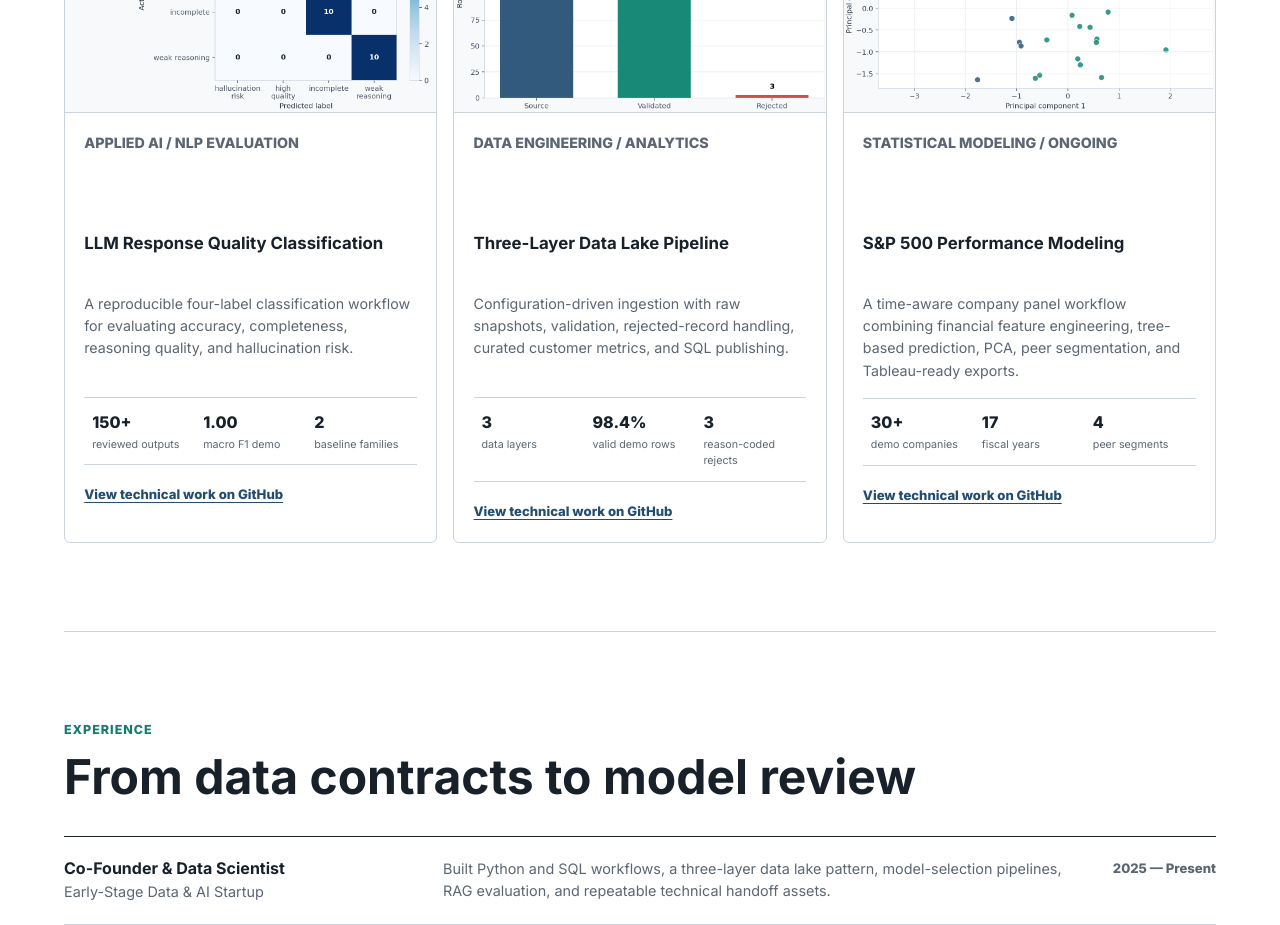
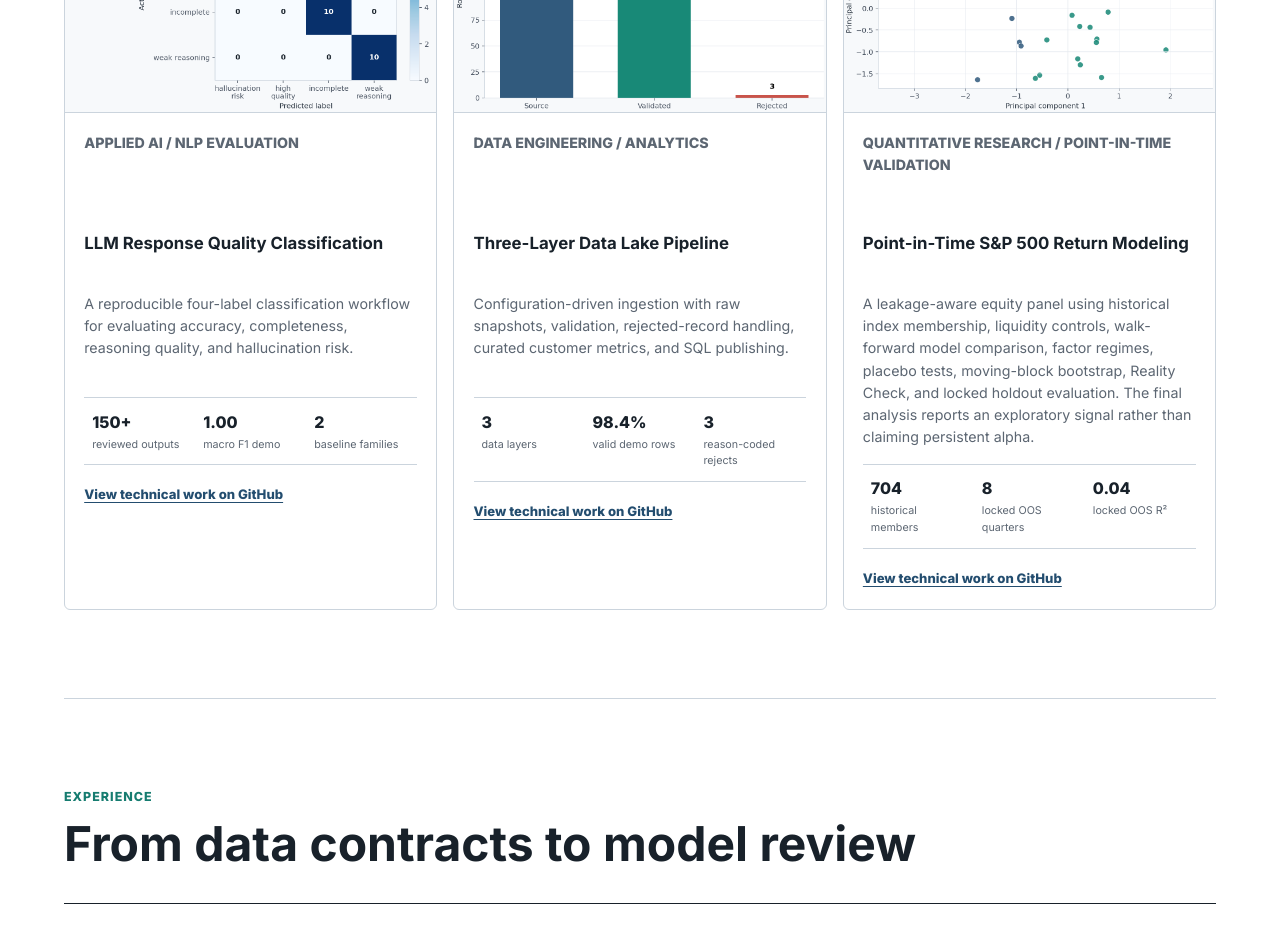
Before and after one commit to jbinhuang01/jb-portfolio, a Next.js app: page / in a window 1280 px wide. Shown: the part 1120-2045 px from the top of the page. Built offline with nearby package versions, Linux system fonts and the light colour scheme.

Commit message:
Add point-in-time S&P 500 research project

```diff
--- a/app/page.tsx
+++ b/app/page.tsx
@@ -9,6 +9,7 @@ type Project = {
   description: string;
   metrics: Array<[string, string]>;
   image: string;
+  link: string;
 };
 
 const projects: Project[] = [
@@ -20,6 +21,7 @@ const projects: Project[] = [
       "A reproducible four-label classification workflow for evaluating accuracy, completeness, reasoning quality, and hallucination risk.",
     metrics: [["150+", "reviewed outputs"], ["1.00", "macro F1 demo"], ["2", "baseline families"]],
     image: "/assets/llm-quality.png",
+    link: "https://github.com/jbinhuang01/jb-portfolio/tree/portfolio-v2",
   },
   {
     category: "data",
@@ -29,15 +31,17 @@ const projects: Project[] = [
       "Configuration-driven ingestion with raw snapshots, validation, rejected-record handling, curated customer metrics, and SQL publishing.",
     metrics: [["3", "data layers"], ["98.4%", "valid demo rows"], ["3", "reason-coded rejects"]],
     image: "/assets/data-lake.png",
+    link: "https://github.com/jbinhuang01/jb-portfolio/tree/portfolio-v2",
   },
   {
     category: "modeling",
-    label: "Statistical modeling / ongoing",
-    title: "S&P 500 Performance Modeling",
+    label: "Quantitative research / point-in-time validation",
+    title: "Point-in-Time S&P 500 Return Modeling",
     description:
-      "A time-aware company panel workflow combining financial feature engineering, tree-based prediction, PCA, peer segmentation, and Tableau-ready exports.",
-    metrics: [["30+", "demo companies"], ["17", "fiscal years"], ["4", "peer segments"]],
+      "A leakage-aware equity panel using historical index membership, liquidity controls, walk-forward model comparison, factor regimes, placebo tests, moving-block bootstrap, Reality Check, and locked holdout evaluation. The final analysis reports an exploratory signal rather than claiming persistent alpha.",
+    metrics: [["704", "historical members"], ["8", "locked OOS quarters"], ["0.04", "locked OOS R²"]],
     image: "/assets/sp500-segments.png",
+    link: "https://github.com/jbinhuang01/sp500-modeling",
   },
 ];
 
@@ -87,7 +91,7 @@ export default function Home() {
           <div className="section-heading">
             <div><p className="eyebrow">Selected work</p><h2>Production-oriented projects</h2></div>
             <div className="filters" role="group" aria-label="Filter projects">
-              {[["all", "All"], ["ai", "Applied AI"], ["data", "Data Engineering"], ["modeling", "Modeling"]].map(([value, label]) => (
+              {[['all', 'All'], ['ai', 'Applied AI'], ['data', 'Data Engineering'], ['modeling', 'Modeling']].map(([value, label]) => (
                 <button className={`filter ${filter === value ? "active" : ""}`} key={value} onClick={() => setFilter(value)} type="button">{label}</button>
               ))}
             </div>
@@ -103,7 +107,7 @@ export default function Home() {
                   <dl className="project-results">
                     {project.metrics.map(([value, label]) => <div key={label}><dt>{value}</dt><dd>{label}</dd></div>)}
                   </dl>
-                  <a className="project-link" href="https://github.com/jbinhuang01/jb-portfolio">View technical work on GitHub</a>
+                  <a className="project-link" href={project.link}>View technical work on GitHub</a>
                 </div>
               </article>
             ))}
```
